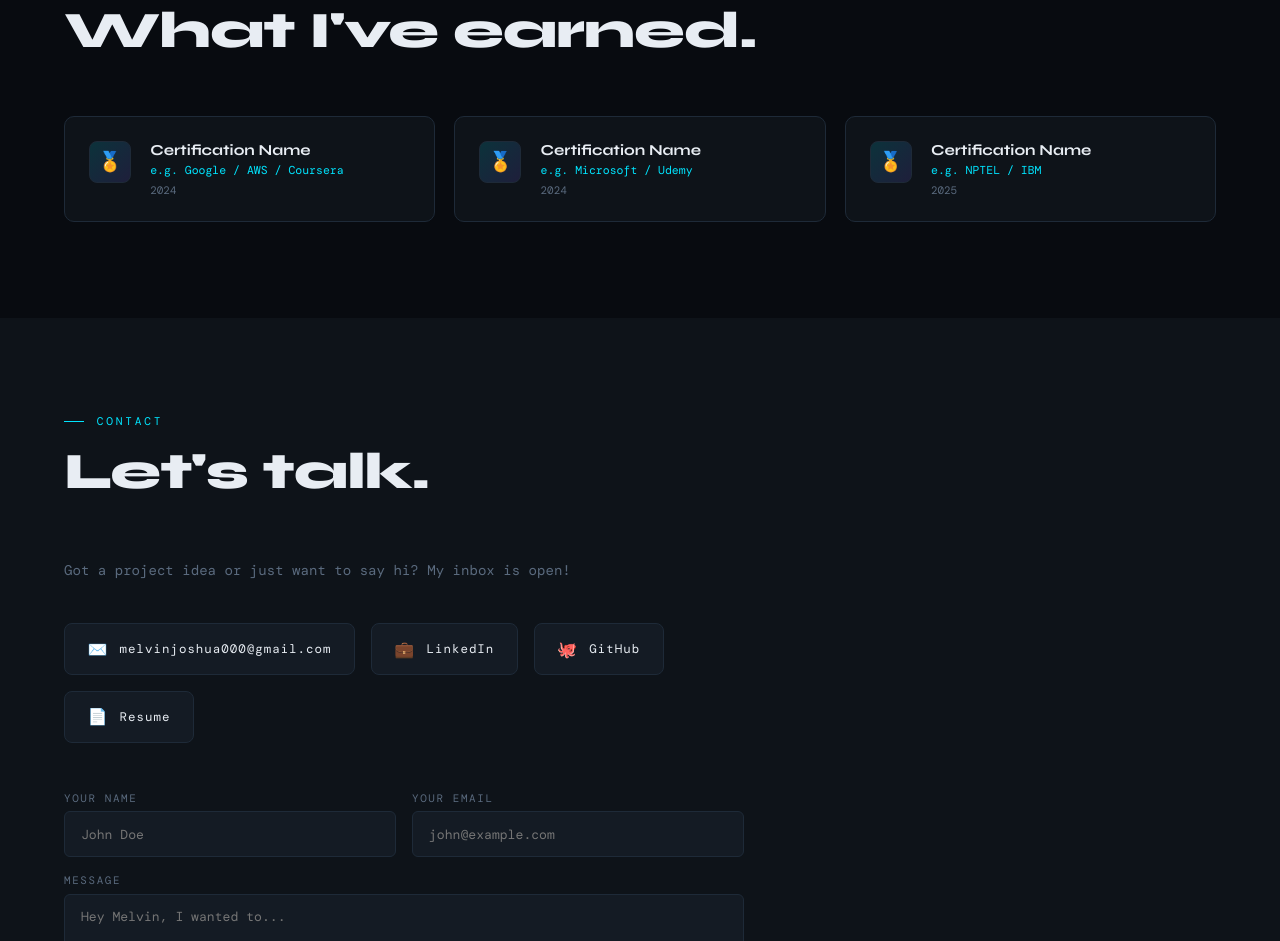
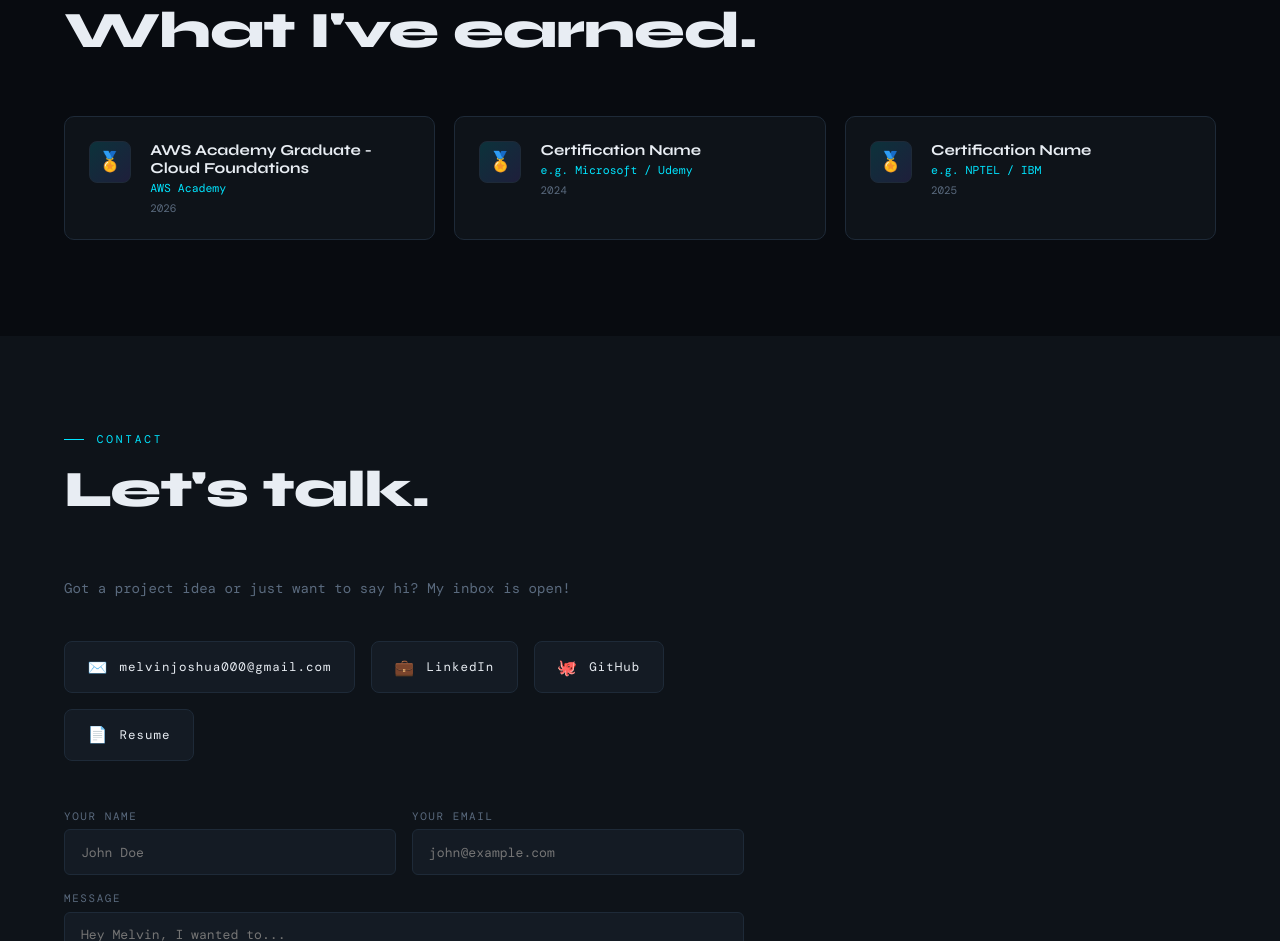
Before and after one commit to MELVINJOSHUA-tech/portfolio, a plain HTML site: page index.html in a window 1280 px wide. Shown: the part 2947-3888 px from the top of the page. Drawn offline with nearby package versions, Linux system fonts and the light colour scheme; a web font is replaced by a local one.

Commit message:
Added AWS certificate

```diff
--- a/index.html
+++ b/index.html
@@ -186,9 +186,9 @@
       <div class="cert-card reveal">
         <div class="cert-icon">🏅</div>
         <div>
-          <div class="cert-name">Certification Name</div>
-          <div class="cert-issuer">e.g. Google / AWS / Coursera</div>
-          <div class="cert-year">2024</div>
+          <div class="cert-name">AWS Academy Graduate - Cloud Foundations</div>
+          <div class="cert-issuer">AWS Academy</div>
+          <div class="cert-year">2026</div>
         </div>
       </div>
       <div class="cert-card reveal">
--- a/script.js
+++ b/script.js
@@ -87,7 +87,7 @@ if (form) {
     };
 
     try {
-      const res = await fetch('https://portfolio-2-vinx.onrender.com/api/contact', {
+      const res = await fetch('https://portfolio-2-vinx.onrender.com/api/contact/', {
         method: 'POST',
         headers: { 'Content-Type': 'application/json' },
         body: JSON.stringify(data)
```
Also changed, not shown: 1 other file.
